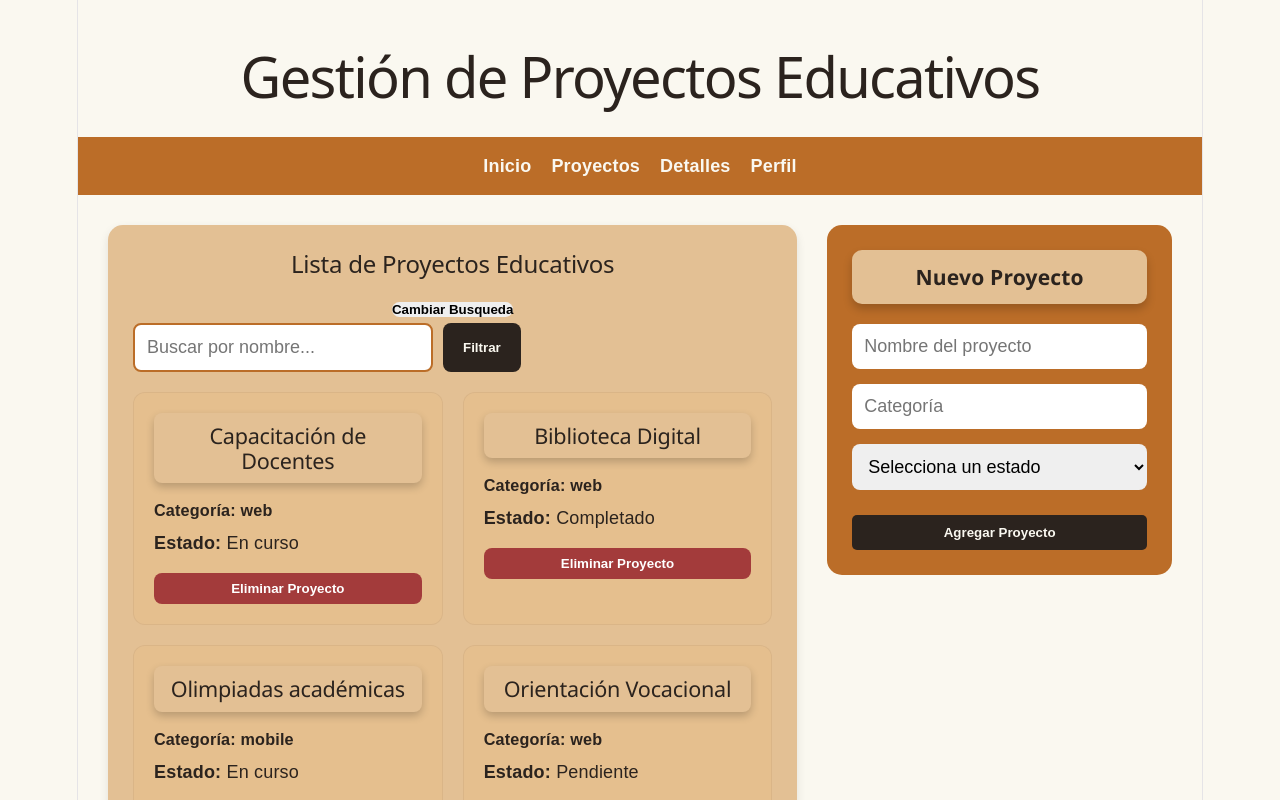
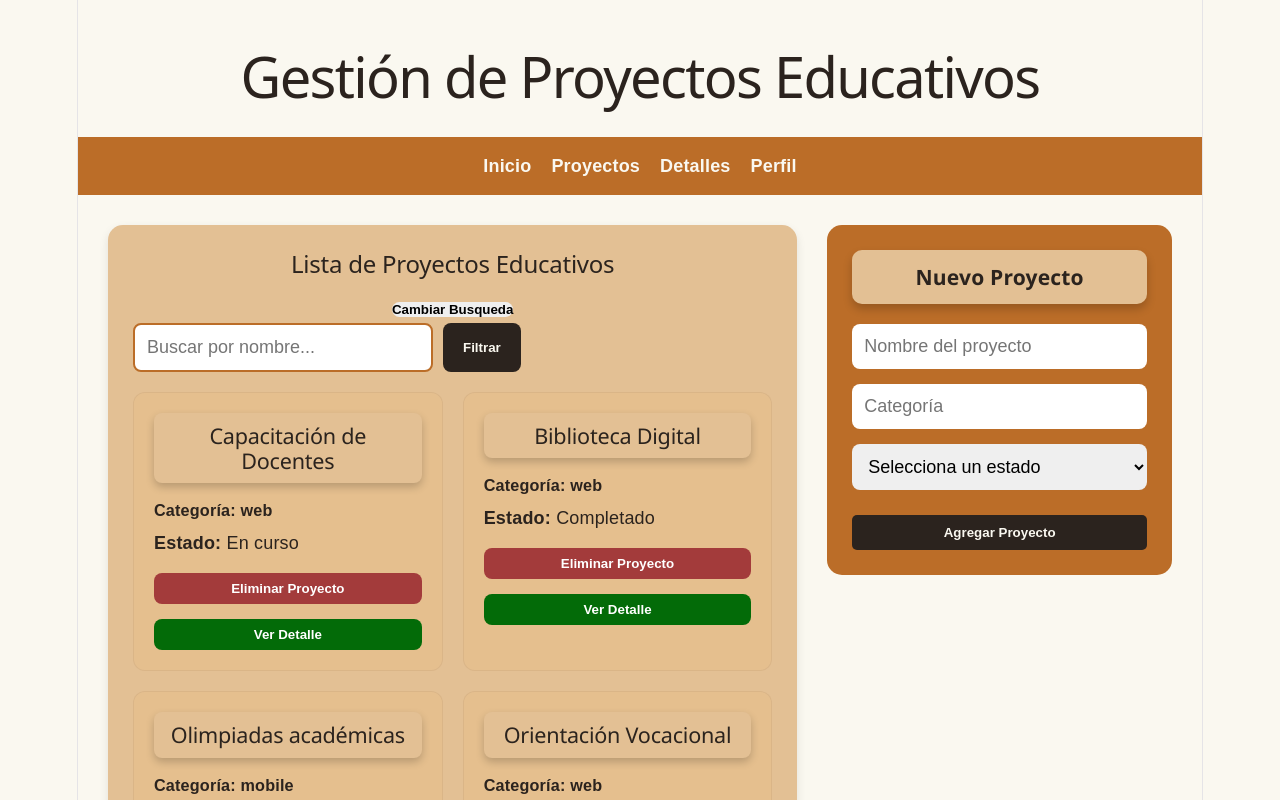
Before and after one commit to FedericoAgustin/pv_tp3_grupo20, a React (Vite) app: page / in a window 1280 px wide. Shown: the top 800 px of the page. Built offline with nearby package versions, Linux system fonts and the light colour scheme.

Commit message:
agregado de componente Card - bruno severich

```diff
--- /dev/null
+++ b/src/components/Card.jsx
@@ -0,0 +1,25 @@
+import React from 'react'
+
+export const Card = ({ proyecto, handleEliminar, verDetalle }) => {
+
+  const {id,titulo,categoria,estado} = proyecto;
+
+  return (
+
+              <article key={id}>
+                <h2>{titulo}</h2>
+                <p className="categoria-p">
+                  <strong>Categoría:</strong> {categoria}
+                </p>
+                <p style={{ textAlign: "left" }}>
+                  <strong>Estado:</strong> {estado}
+                </p>
+                <div>
+                  <button className="Eliminar" style={{ marginTop: "15px", cursor: "pointer" }} onClick={() => handleEliminar(id)}> Eliminar Proyecto </button>
+                  <button className="Detalles" style={{ marginTop: "15px", cursor: "pointer" }} onClick={() => verDetalle(id)}> Ver Detalle </button>
+                </div>
+
+              </article>
+
+  )
+}
--- a/src/components/ListaProyecto.jsx
+++ b/src/components/ListaProyecto.jsx
@@ -1,6 +1,7 @@
 import proyectoService from "../services/proyectoService";
 import React, { useState } from "react";
 import { CambiarBusqueda } from "./CambiarBusqueda";
+import { Card }  from "./Card.jsx";
 
 const ListaProyecto = () => {
   const [proyectos, setProyectos] = useState(proyectoService.obtenerProyectos(),);
@@ -67,21 +68,15 @@ const ListaProyecto = () => {
           <button onClick={()=>{setCambiarBusqueda(cambiarBusqueda == false)}}>Cambiar Busqueda</button>
           <CambiarBusqueda hanamichi={cambiarBusqueda} sendo = {handleBuscar} rukawa={handleBuscar2} setAkagi={setTitulo} akagi={titulo}/>
 
+          {/* <Tarjeta copiaProyectos={[...proyectos]} handleEliminar={handleEliminar} /> */}
 
-          <div className="section-proyectos">
+          < div className="section-proyectos">
             {proyectos.map((p) => (
-              <article key={p.id}>
-                <h2>{p.titulo}</h2>
-                <p className="categoria-p">
-                  <strong>Categoría:</strong> {p.categoria}
-                </p>
-                <p style={{ textAlign: "left" }}>
-                  <strong>Estado:</strong> {p.estado}
-                </p>
-                <button className="Eliminar" style={{ marginTop: "15px", cursor: "pointer" }} onClick={() => handleEliminar(p.id)}> Eliminar Proyecto </button>
-              </article>
+              <Card proyecto = {p} handleEliminar={handleEliminar} />
             ))}
           </div>
+
+
         </section>
         {/*FORMULARIO (Usando los estilos de aside-proyectos) */}
         <aside className="aside-proyectos">
--- a/src/css/styles.css
+++ b/src/css/styles.css
@@ -196,3 +196,9 @@ footer {
         order: -1; /* El formulario sale arriba en móviles */
     }
 }
+.Detalles {
+    background-color: #036b08;
+    color: white;
+    padding: 8px 15px;
+    width: 100%;
+}
```
